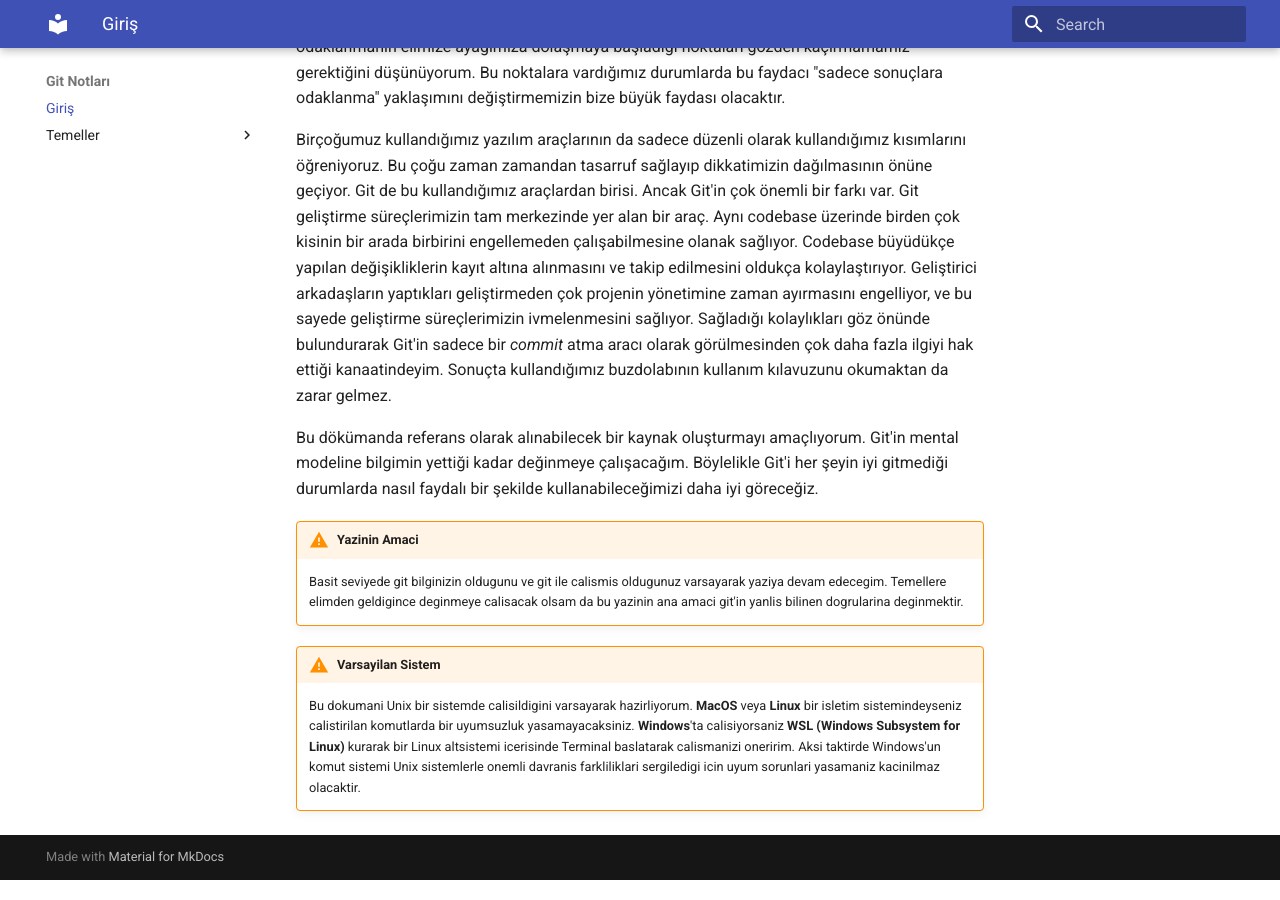
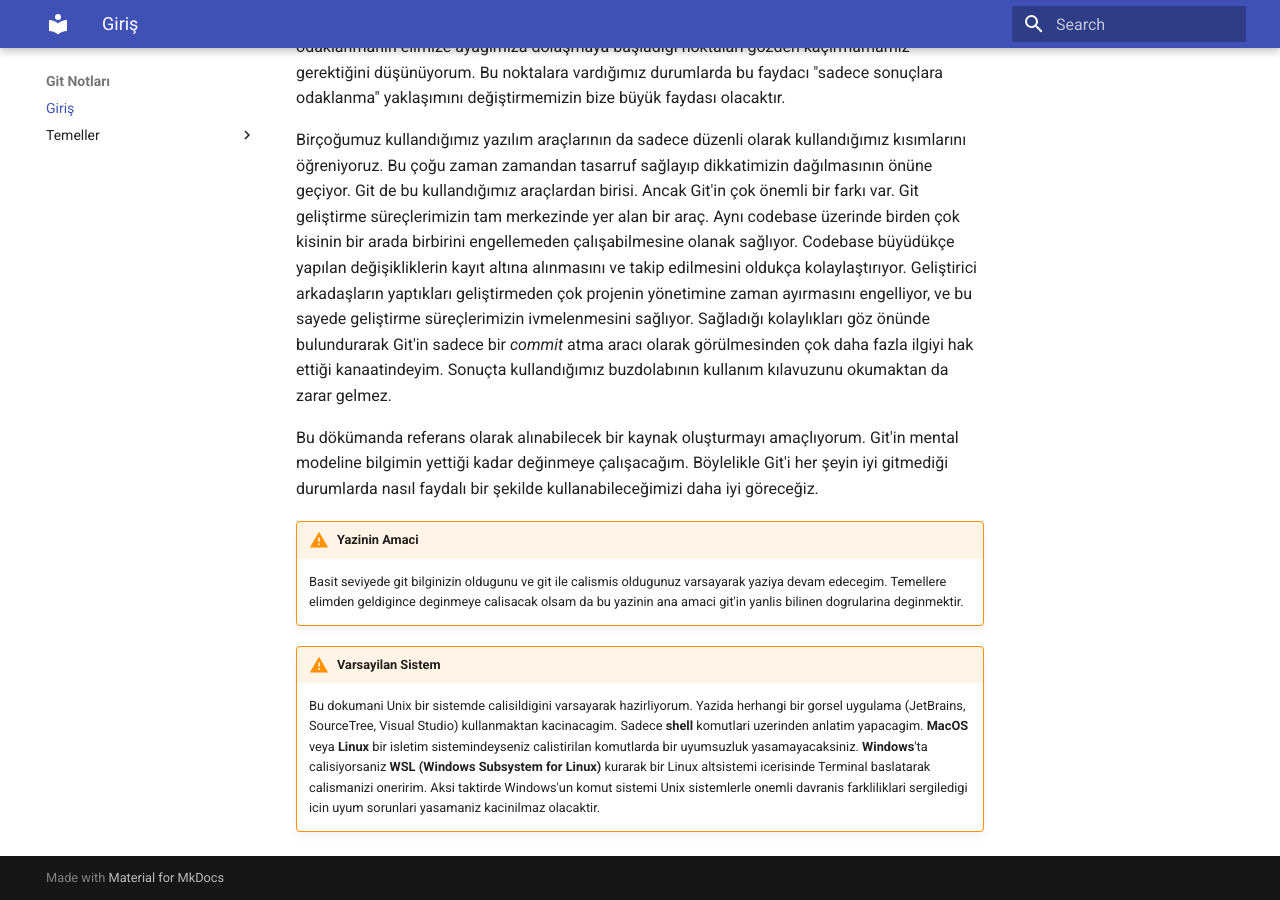
Before and after one commit to buravc/git-kilavuzu, an MkDocs documentation site: the page built from docs/index.md, in a window 1280 px wide and 900 px high, scrolled down 766 px. Built offline with MkDocs 1.6.1 and Material for MkDocs 9.7.7, drawn with Linux system fonts in a browser that asks for light colours.

Commit message:
update varsayila sistem warning

```diff
--- a/docs/index.md
+++ b/docs/index.md
@@ -13,4 +13,4 @@
 !!! warning "Yazinin Amaci"
     Basit seviyede git bilginizin oldugunu ve git ile calismis oldugunuz varsayarak yaziya devam edecegim. Temellere elimden geldigince deginmeye calisacak olsam da bu yazinin ana amaci git'in yanlis bilinen dogrularina deginmektir.
 !!! warning "Varsayilan Sistem"
-    Bu dokumani Unix bir sistemde calisildigini varsayarak hazirliyorum. **MacOS** veya **Linux** bir isletim sistemindeyseniz calistirilan komutlarda bir uyumsuzluk yasamayacaksiniz. **Windows**'ta calisiyorsaniz **WSL (Windows Subsystem for Linux)** kurarak bir Linux altsistemi icerisinde Terminal baslatarak calismanizi oneririm. Aksi taktirde Windows'un komut sistemi Unix sistemlerle onemli davranis farkliliklari sergiledigi icin uyum sorunlari yasamaniz kacinilmaz olacaktir.
+    Bu dokumani Unix bir sistemde calisildigini varsayarak hazirliyorum. Yazida herhangi bir gorsel uygulama (JetBrains, SourceTree, Visual Studio) kullanmaktan kacinacagim. Sadece **shell** komutlari uzerinden anlatim yapacagim. **MacOS** veya **Linux** bir isletim sistemindeyseniz calistirilan komutlarda bir uyumsuzluk yasamayacaksiniz. **Windows**'ta calisiyorsaniz **WSL (Windows Subsystem for Linux)** kurarak bir Linux altsistemi icerisinde Terminal baslatarak calismanizi oneririm. Aksi taktirde Windows'un komut sistemi Unix sistemlerle onemli davranis farkliliklari sergiledigi icin uyum sorunlari yasamaniz kacinilmaz olacaktir.
```
